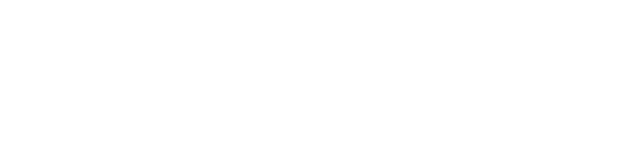
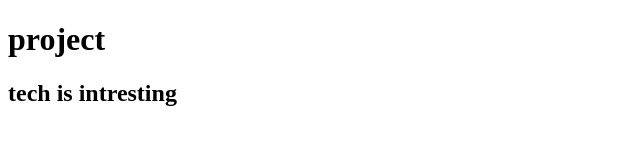
Before and after one commit to justaustinm/project, a plain HTML site: page index.html in a window 1280 px wide. Shown: the whole page, without its empty margins (0-640 px from the left). Drawn offline with Linux system fonts and the light colour scheme.

Commit message:
second commit

```diff
--- a/index.html
+++ b/index.html
@@ -6,6 +6,9 @@
     <title>Document</title>
  </head>
  <body>
-
+    <h1>project
+        <br>
+        <h2>tech is intresting</h2>
+    </h1>
  </body>
  </html>
```
